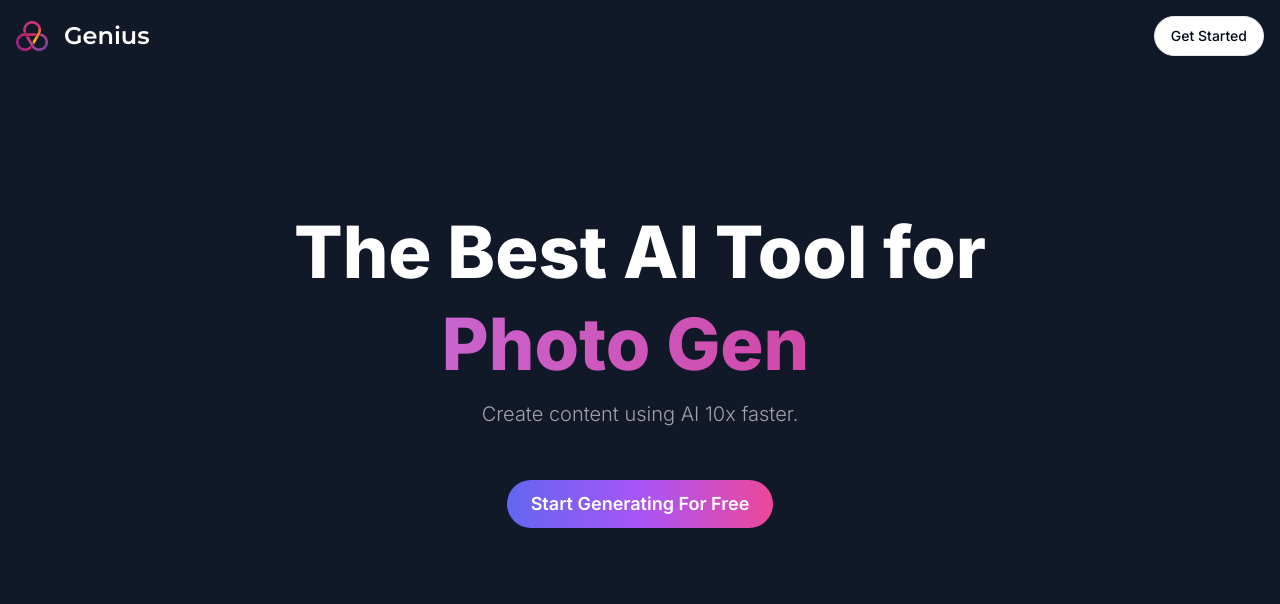
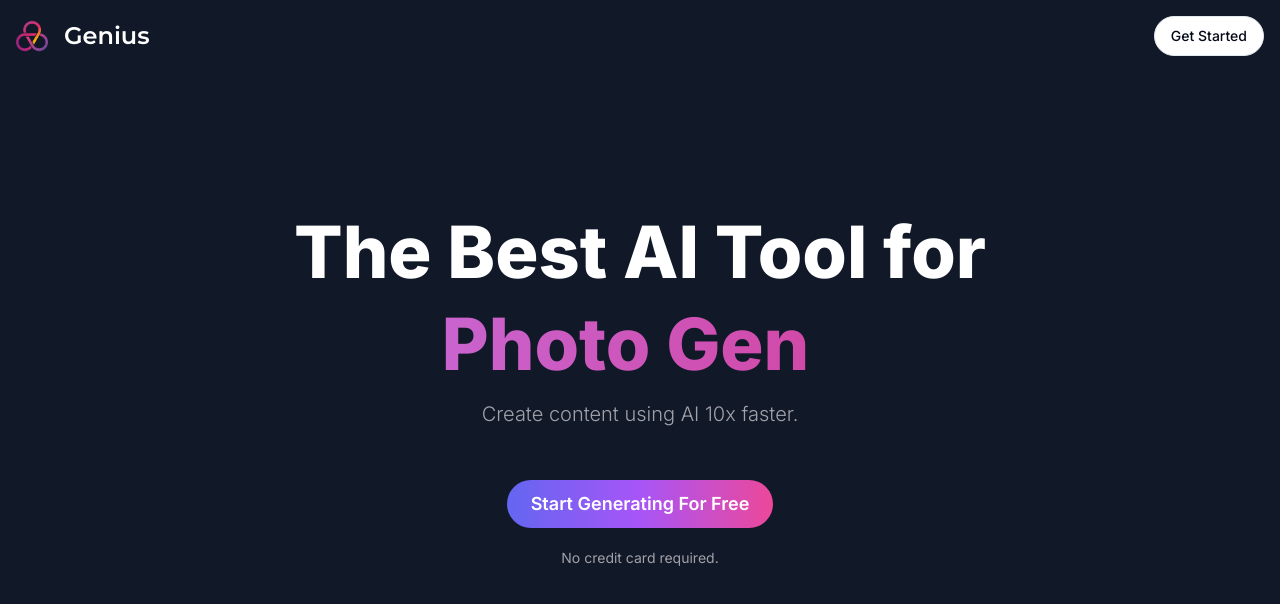
Before and after one commit to bviscosi/ai-saas, a Next.js app: page / in a window 1280 px wide. Shown: the top 604 px of the page. Built offline with nearby package versions, Linux system fonts and the light colour scheme; no server answers.

Commit message:
landing hero subtext

```diff
--- a/components/landing-hero.tsx
+++ b/components/landing-hero.tsx
@@ -39,6 +39,9 @@ export const LandingHero = () => {
 						</Button>
 					</Link>
 				</div>
+				<div className='text-zinc-400 text-xs md:text-sm font-normal'>
+					No credit card required.
+				</div>
 			</div>
 		</div>
 	);
```
